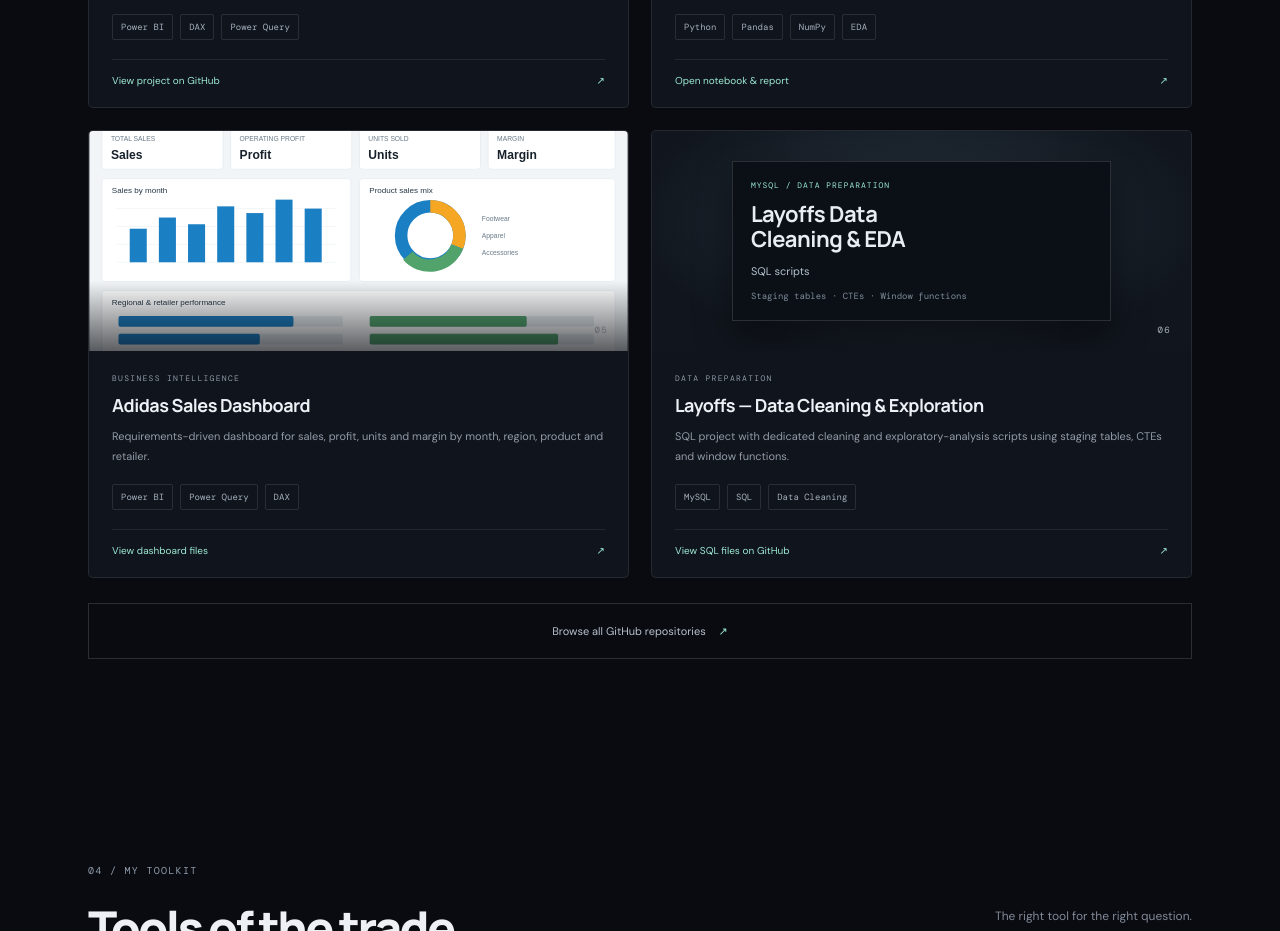
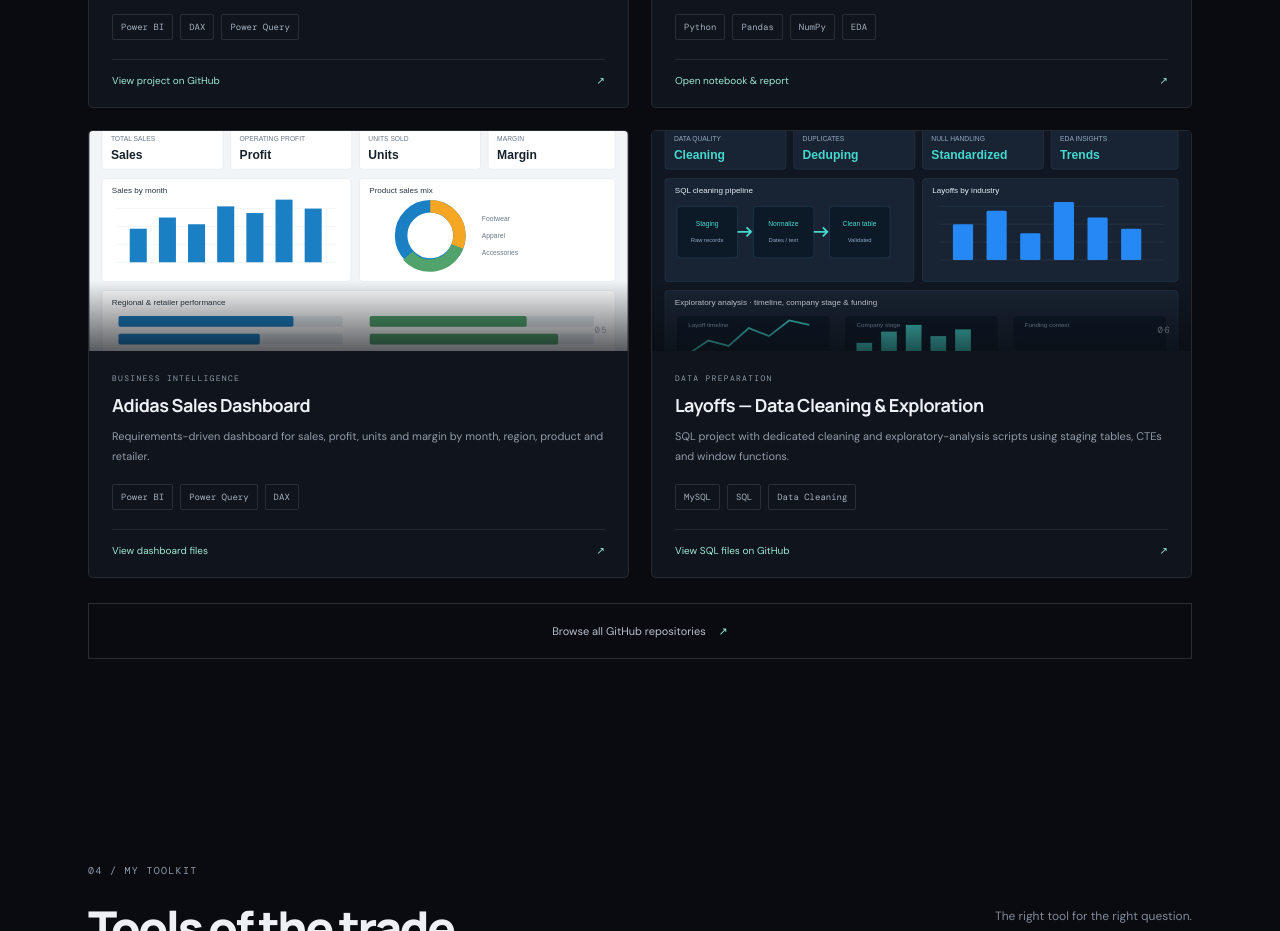
Before and after one commit to BhardwajKiran/kiran-portfolio, a plain HTML site: page index.html in a window 1280 px wide. Shown: the part 3448-4379 px from the top of the page. Drawn offline with nearby package versions, Linux system fonts and the light colour scheme.

Commit message:
Fix SQL project dashboard image card

```diff
--- a/index.html
+++ b/index.html
@@ -92,7 +92,7 @@
           <div class="project-info"><div class="project-type">BUSINESS INTELLIGENCE</div><h3>Adidas Sales Dashboard</h3><p>Requirements-driven dashboard for sales, profit, units and margin by month, region, product and retailer.</p><div class="tags"><span>Power BI</span><span>Power Query</span><span>DAX</span></div><div class="project-link">View dashboard files <span>↗</span></div></div>
         </a>
         <a class="project-card" href="https://github.com/BhardwajKiran/Data-Cleaning-and-exploration-SQL" target="_blank" rel="noreferrer">
-          <div class="project-art project-document"><div class="document-preview"><span>MYSQL / DATA PREPARATION</span><strong>Layoffs Data<br>Cleaning & EDA</strong><p>SQL scripts</p><i>Staging tables · CTEs · Window functions</i></div><span class="art-index">06</span></div>
+          <div class="project-art project-shot"><img src="assets/sql-layoffs-cover.svg" alt="Dashboard-style visualization for layoffs data cleaning and exploratory analysis" loading="lazy"><span class="art-index">06</span></div>
           <div class="project-info"><div class="project-type">DATA PREPARATION</div><h3>Layoffs — Data Cleaning & Exploration</h3><p>SQL project with dedicated cleaning and exploratory-analysis scripts using staging tables, CTEs and window functions.</p><div class="tags"><span>MySQL</span><span>SQL</span><span>Data Cleaning</span></div><div class="project-link">View SQL files on GitHub <span>↗</span></div></div>
         </a>
       </div>
```
